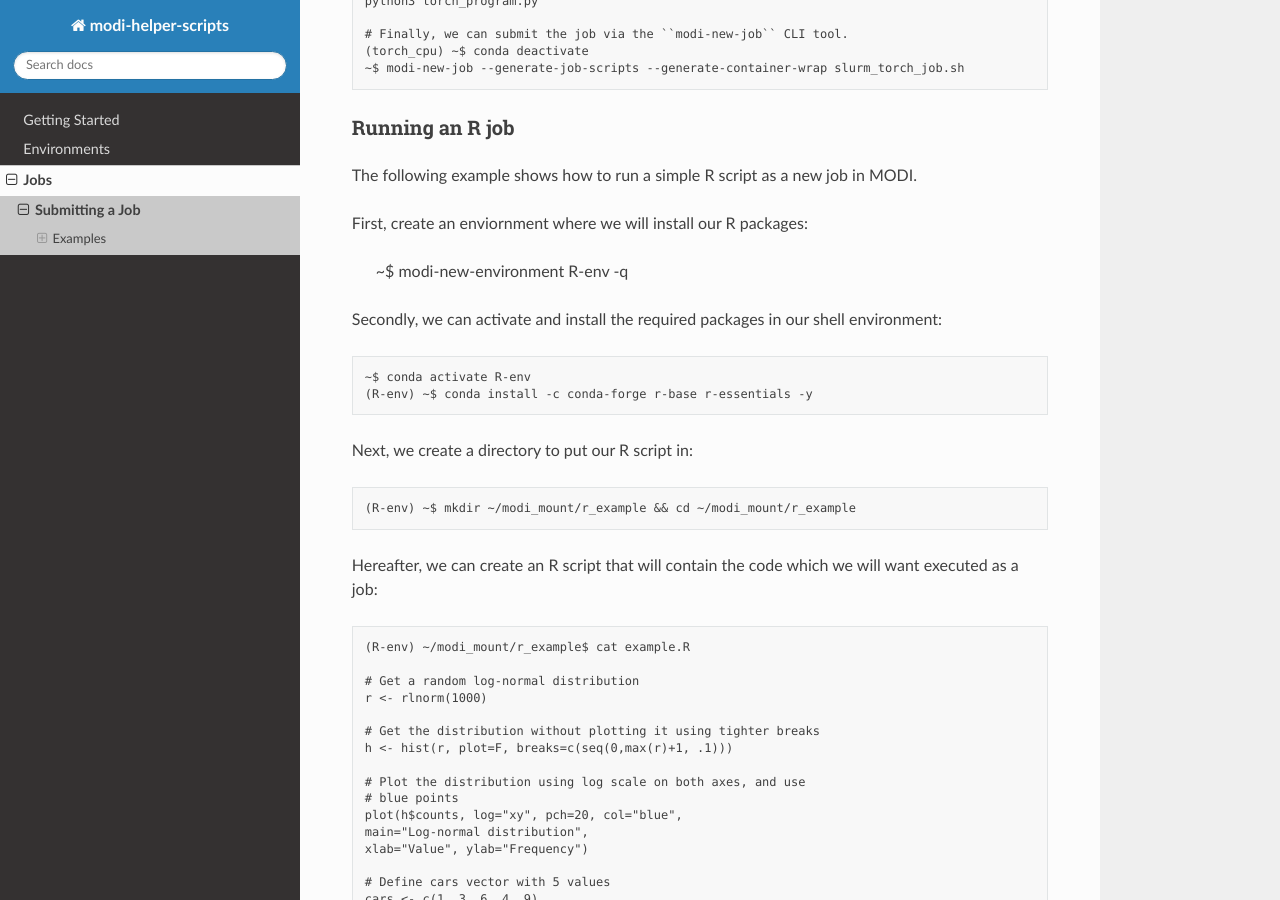
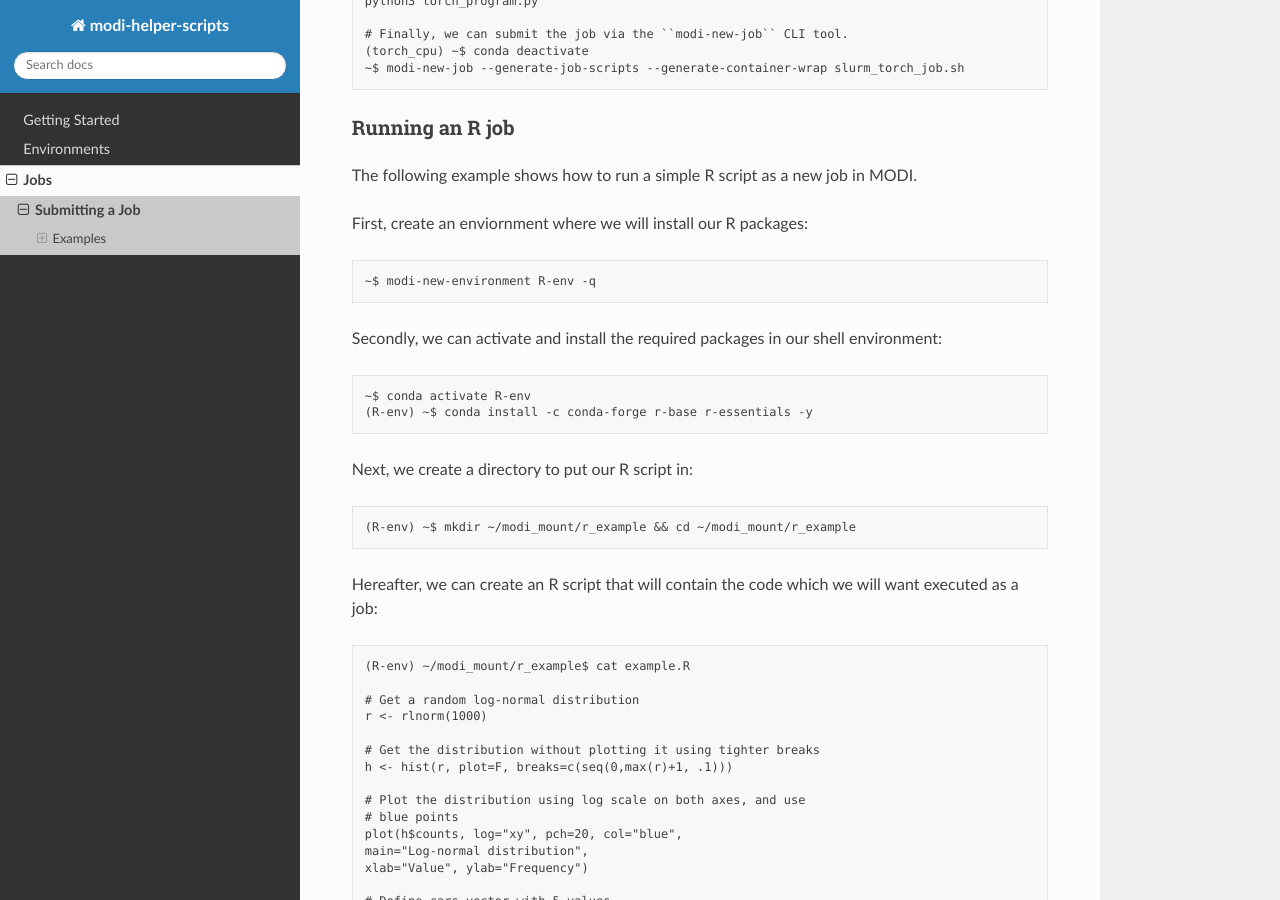
Before and after one commit to ucphhpc/modi-helper-scripts, a Sphinx documentation site: the page built from docs/sections/jobs/new.rst, in a window 1280 px wide and 900 px high, scrolled down 2916 px. Built offline with Sphinx 7.4.7 and the Read the Docs theme 2.0.0, drawn with Linux system fonts in a browser that asks for light colours.

Commit message:
Add missing colon

```diff
--- a/docs/sections/jobs/new.rst
+++ b/docs/sections/jobs/new.rst
@@ -126,7 +126,7 @@ Running an R job
 
 The following example shows how to run a simple R script as a new job in MODI.
 
-First, create an enviornment where we will install our R packages:
+First, create an enviornment where we will install our R packages::
 
         ~$ modi-new-environment R-env -q
 
```
